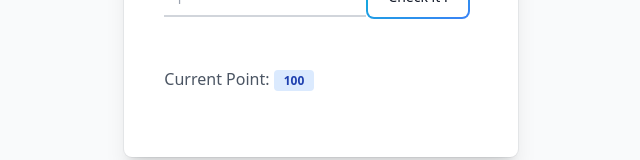
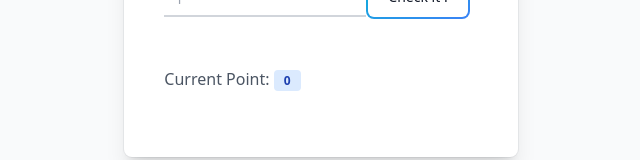
Before and after one commit to bewburats/s2-group4, a Vue app: page / in a window 1280 px wide. Shown: the part 421-581 px from the top of the page, without its empty margins (319-959 px from the left). Built offline with nearby package versions, Linux system fonts and the light colour scheme.

Commit message:
[N] Change current point

```diff
--- a/src/App.vue
+++ b/src/App.vue
@@ -10,7 +10,7 @@ const colorWordHead = ref('');
 const activeColor = ref('');
 const answer = ref('');
 const countTime = ref('');
-const countPoint = ref(100);  /// score
+const countPoint = ref(0);  /// score
 const todayColor = ref(colors[getTodayColorIndex()]);
 const countIncorrect = ref(0);
 const alertHint = ref('');
@@ -52,6 +52,7 @@ function checkGuessWord() {
     document.getElementById("correct").style.display = "block";
     checkStatus.value = true
     alertHint.value = ''
+    countPoint.value = 100
   } else {
     setTime()
     aleartCorrect.value = ''
```
